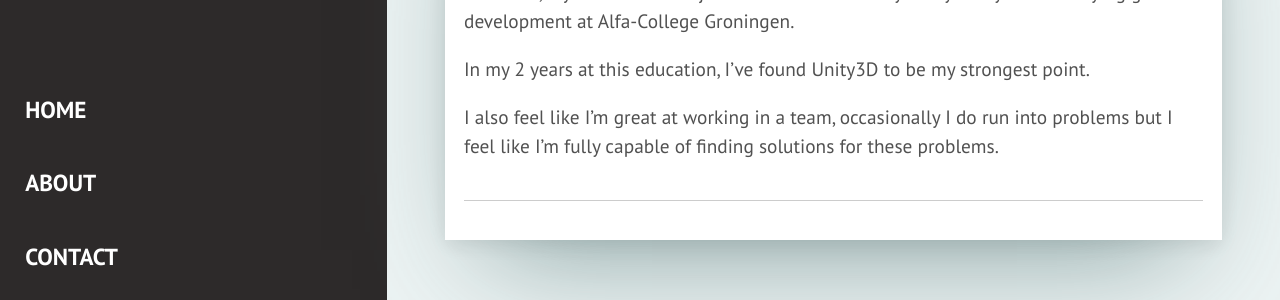
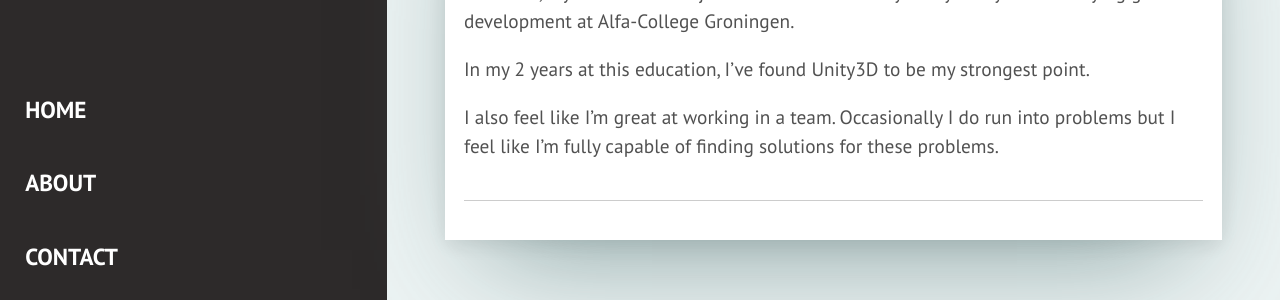
Before and after one commit to matthijsstender/matthijsstender.github.io, a Jekyll site: the page built from _pages/about.html, in a window 1280 px wide. Shown: the part 253-553 px from the top of the page. Built offline with Jekyll 4.4.1, drawn with Linux system fonts in a browser that asks for light colours; some web fonts are replaced.

```diff
--- a/_pages/about.html
+++ b/_pages/about.html
@@ -8,4 +8,4 @@ Welcome, my name is Matthijs Stender. I am currently in my 2nd year of studying
 
 In my 2 years at this education, I've found Unity3D to be my strongest point.
 
-I also feel like I'm great at working in a team, occasionally I do run into problems but I feel like I'm fully capable of finding solutions for these problems.
+I also feel like I'm great at working in a team. Occasionally I do run into problems but I feel like I'm fully capable of finding solutions for these problems.
```
